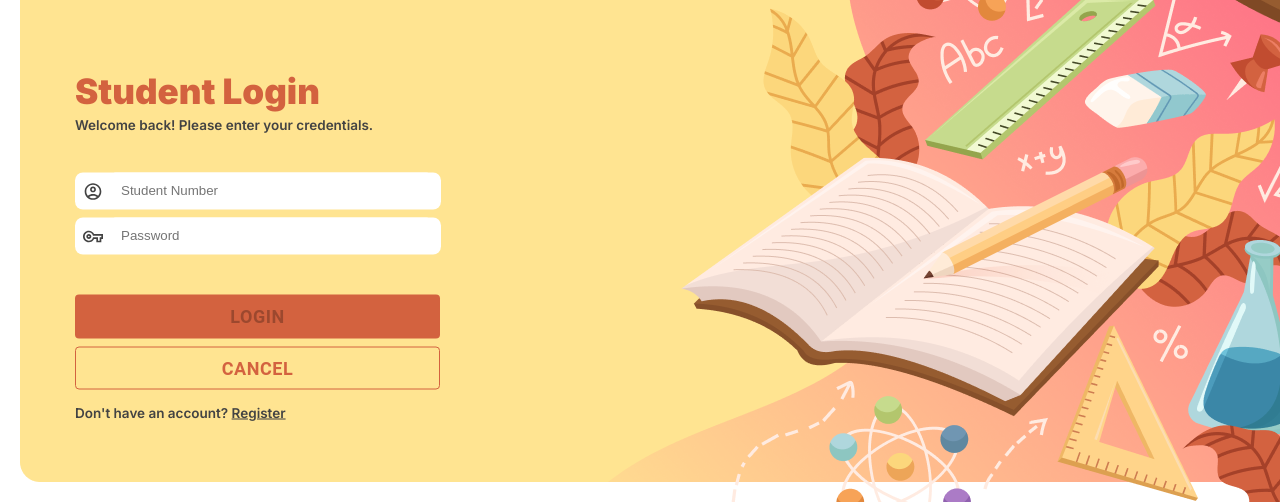
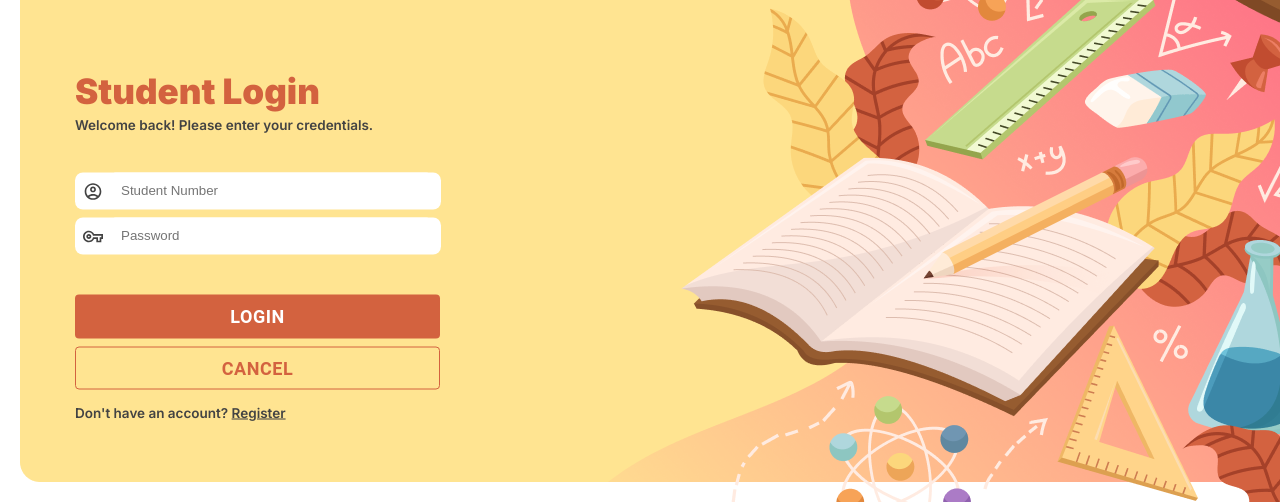
Before and after one commit to lor-rainemanalo/React-Form, a React (Create React App) app: page /login in a window 1280 px wide. Shown: the part 155-659 px from the top of the page. Built offline with nearby package versions, Linux system fonts and the light colour scheme.

Commit message:
add login validation

```diff
--- a/src/pages/Login.js
+++ b/src/pages/Login.js
@@ -1,29 +1,94 @@
-import { AccountCircleOutlined, VpnKeyOutlined } from "@mui/icons-material";
-import { Box } from "@mui/material";
 import React, { useState } from "react";
+import {
+  AccountCircleOutlined,
+  CheckCircle,
+  VpnKeyOutlined,
+  Error,
+} from "@mui/icons-material";
+import { Box, Modal, Typography } from "@mui/material";
 import { Link } from "react-router-dom";
 import PrimaryButton from "../components/PrimaryButton";
 import SecondaryButton from "../components/SecondaryButton";
 import RVOSTextField from "../components/RVOSTextfield";
 
+const style = {
+  display: "flex",
+  flexDirection: "column",
+  alignItems: "center",
+  justifyContent: "center",
+  position: "absolute",
+  top: "50%",
+  left: "50%",
+  transform: "translate(-50%, -50%)",
+  width: 350,
+  bgcolor: "#E3FBE4",
+  p: 4,
+  borderRadius: 5,
+  color: "#E3FBE4",
+  borderColor: "#E3FBE4",
+};
+
 export default function Login() {
   const [studentNumber, setStudentNumber] = useState("");
   const [password, setPassword] = useState("");
+  const [openLoginModal, setOpenLoginModal] = useState(false);
+  const [errorMessage, setErrorMessage] = useState({});
+
+  const userDB = [
+    { studentNo: "2018115281", passw: "123qwe" },
+    { studentNo: "2018115280", passw: "asdzxc" },
+  ];
+
+  const error = {
+    invalidStudentNumber: "Invalid student number",
+    invalidPassword: "Invalid password",
+  };
+
+  const handleSubmit = (e) => {
+    e.preventDefault();
+    const userData = userDB.find((user) => user.studentNo === studentNumber);
+
+    if (userData) {
+      if (userData.passw !== password) {
+        setErrorMessage({ passw: error.invalidPassword });
+      } else {
+        setErrorMessage({});
+        setOpenLoginModal(true);
+      }
+    } else {
+      setErrorMessage({
+        ...errorMessage,
+        studentNo: error.invalidStudentNumber,
+      });
+    }
+  };
 
   return (
     <div className="login">
       <div className="center">
         <p className="header-form">Student Login</p>
-        <p className="text-subtitle" style={{ margin: "5px 0 0" }}>
+        <p className="text-subtitle" style={{ margin: "5px 0 40px 0" }}>
           Welcome back! Please enter your credentials.
         </p>
+        <form onSubmit={handleSubmit}>
+          {errorMessage.studentNo && (
+            <Box
+              sx={{
+                display: "flex",
+                alignItems: "center",
+                color: "red",
+              }}
+            >
+              <Error fontSize="small" sx={{ mr: 1 }} />
+              <p style={{ fontSize: 14 }}>{errorMessage.studentNo}</p>
+            </Box>
+          )}
           <Box
             sx={{
               display: "flex",
               alignItems: "center",
               bgcolor: "#fff",
               borderRadius: 2,
-            mt: 5,
               px: 1,
               width: 350,
             }}
@@ -38,8 +103,21 @@ export default function Login() {
               placeholder="Student Number"
               width={350}
               onChange={(e) => setStudentNumber(e.target.value)}
+              required
             />
           </Box>
+          {errorMessage.passw && (
+            <Box
+              sx={{
+                display: "flex",
+                alignItems: "center",
+                color: "red",
+              }}
+            >
+              <Error fontSize="small" sx={{ mr: 1 }} />
+              <p style={{ fontSize: 14 }}>{errorMessage.passw}</p>
+            </Box>
+          )}
           <Box
             sx={{
               display: "flex",
@@ -61,18 +139,20 @@ export default function Login() {
               placeholder="Password"
               width={350}
               onChange={(e) => setPassword(e.target.value)}
+              required
             />
           </Box>
-
-        {/*CHECKING*/}
-        {studentNumber && password ? (
-          <PrimaryButton width={365} text="Login" showLoginModal={true} />
-        ) : (
-          <PrimaryButton disabled={true} width={365} text="Login" />
-        )}
-        <p style={{ margin: "8px 0 0" }} />
+          <Box
+            sx={{
+              display: "flex",
+              flexDirection: "column",
+              gap: 1,
+            }}
+          >
+            <PrimaryButton type="submit" width={365} text="Login" />
             <SecondaryButton width={365} text="Cancel" />
-
+          </Box>
+        </form>
         <p className="text-subtitle" style={{ margin: "15px 0 0" }}>
           Don't have an account?{" "}
           <Link className="link" to="/register">
@@ -80,6 +160,17 @@ export default function Login() {
           </Link>
         </p>
       </div>
+      <Modal open={openLoginModal} onClose={() => setOpenLoginModal(false)}>
+        <Box sx={style}>
+          <CheckCircle sx={{ fontSize: 100, color: "#77DD77" }} />
+          <Typography variant="h5" sx={{ color: "#77DD77", fontWeight: "600" }}>
+            Success!
+          </Typography>
+          <Typography variant="small" sx={{ color: "#434343" }}>
+            Welcome to student portal!
+          </Typography>
+        </Box>
+      </Modal>
     </div>
   );
 }
```
Lines whose indentation alone changed are shown as unchanged.
